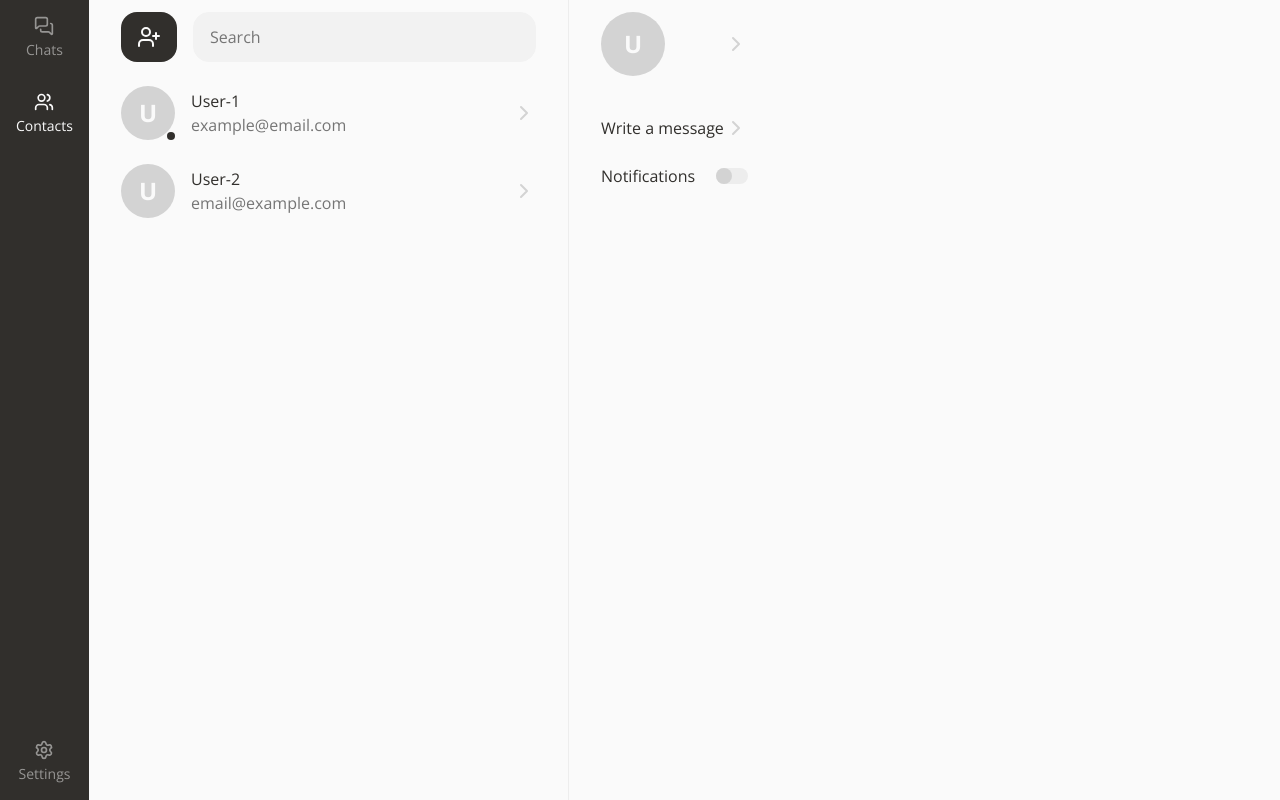
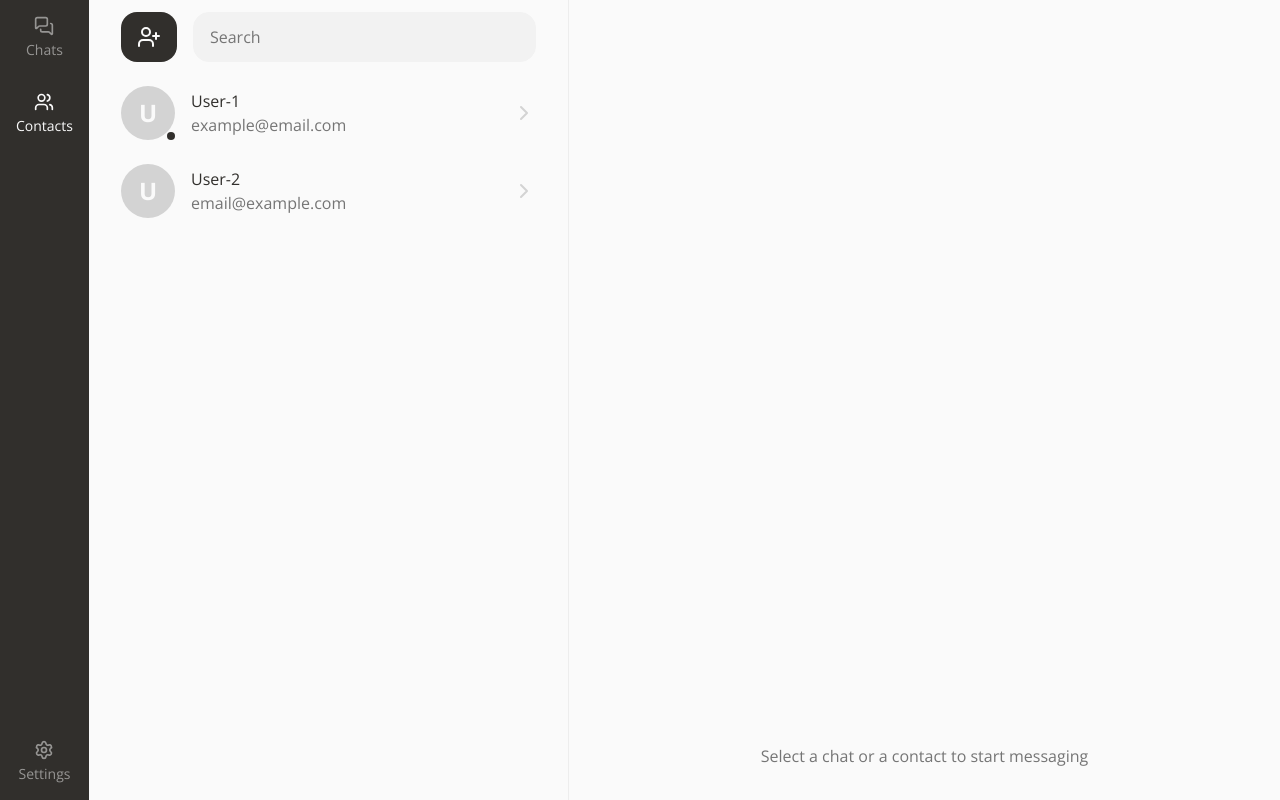
Before and after one commit to asxnah/chat, a Next.js app: page /contacts in a window 1280 px wide. Built offline with nearby package versions, Linux system fonts and the light colour scheme.

Commit message:
chore(contact page): load mock data, select contact

```diff
--- /dev/null
+++ b/app/contacts/mocks.json
@@ -0,0 +1,16 @@
+{
+  "contacts": [
+    {
+      "id": "cbd343a8-ce8d-45c7-9f06-608767e5fd1d",
+      "name": "User-1",
+      "email": "example@email.com",
+      "isOnline": true
+    },
+    {
+      "id": "88b5ee5e-c264-47b4-94c2-9ad49a2e7c10",
+      "name": "User-2",
+      "email": "email@example.com",
+      "isOnline": false
+    }
+  ]
+}
--- a/app/contacts/page.tsx
+++ b/app/contacts/page.tsx
@@ -15,26 +15,14 @@ import { User } from "@/widgets/User";
 import { UserPlus } from "lucide-react";
 import { ContactPanel } from "./ui/ContactPanel";
 
-const CONTACTS: Contact[] = [
-  {
-    id: "f3o9n476tf7ow98ae",
-    name: "User-1",
-    email: "example@email.com",
-    isOnline: true,
-  },
-  {
-    id: "qf89nty75rclemd",
-    name: "User-2",
-    email: "email@example.com",
-    isOnline: false,
-  },
-];
+import { contacts as data } from "./mocks.json";
+const CONTACTS: Contact[] = data;
 
 const ContactsPage = () => {
   const dispatch = useDispatch<AppDispatch>();
 
   /**
-   * Chat previews list (Redux state)
+   * Contact previews list (Redux state)
    */
   const contacts = useSelector(
     (state: RootState) => state.contacts.contacts || [],
@@ -44,6 +32,13 @@ const ContactsPage = () => {
    * Local state: search query
    */
   const [query, setQuery] = useState<string>("");
+
+  /**
+   * Local state: currently selected user
+   */
+  const [user, setUser] = useState<Omit<Contact, "isOnline" | "id"> | null>(
+    null,
+  );
 
   /**
    * Local state: currently selected contact ID
@@ -74,10 +69,26 @@ const ContactsPage = () => {
     );
   }, [contacts, query]);
 
+  /**
+   * Handles contact selection
+   */
+  const selectContact = (id: string) => {
+    setCurrentContactId(id);
+
+    const currentContact = contacts.find((contact) => contact.id === id);
+
+    if (currentContact) {
+      setUser({
+        name: currentContact.name,
+        email: currentContact.email,
+      });
+    }
+  };
+
   return (
     <main className="flex">
       {/* Left panel: search + contacts list */}
-      <div className="w-120 border-r border-r-stroke">
+      <div className="w-120 shrink-0 border-r border-r-stroke">
         <div className="h-full flex flex-col">
           {/* Search input + add contact button */}
           <div className="flex gap-4 mx-8 my-3">
@@ -100,7 +111,7 @@ const ContactsPage = () => {
                 isAccount={false}
                 name={contact.name}
                 email={contact.email}
-                onClick={setCurrentContactId}
+                onClick={selectContact}
                 isSelected={currentContactId === contact.id}
                 isOnline={contact.isOnline}
               />
@@ -110,7 +121,17 @@ const ContactsPage = () => {
       </div>
 
       {/* Right panel: current contact */}
-      <ContactPanel id={currentContactId} />
+      {user ? (
+        <ContactPanel
+          id={currentContactId}
+          user={user}
+          onClick={selectContact}
+        />
+      ) : (
+        <p className="w-full text-center text-darkgrey mt-auto mb-8">
+          Select a chat or a contact to start messaging
+        </p>
+      )}
     </main>
   );
 };
--- a/app/contacts/ui/ContactPanel.tsx
+++ b/app/contacts/ui/ContactPanel.tsx
@@ -5,23 +5,19 @@ import { User } from "@/widgets/User";
 
 interface ContactPanelProps {
   id: string;
+  user: Omit<Contact, "isOnline" | "id">;
+  onClick: (id: string) => void;
 }
 
-const USER: Omit<Contact, "isOnline"> = {
-  id: "",
-  name: "",
-  email: "",
-};
-
-export const ContactPanel = ({ id }: ContactPanelProps) => {
+export const ContactPanel = ({ id, user, onClick }: ContactPanelProps) => {
   return (
-    <div className="flex flex-col gap-4">
+    <div className="grow flex flex-col gap-4 h-screen">
       <User
         id={id}
         isAccount
-        name={USER.name}
-        email={USER.email}
-        onClick={() => {}}
+        name={user.name}
+        email={user.email}
+        onClick={() => onClick(id)}
       />
 
       <div>
```
